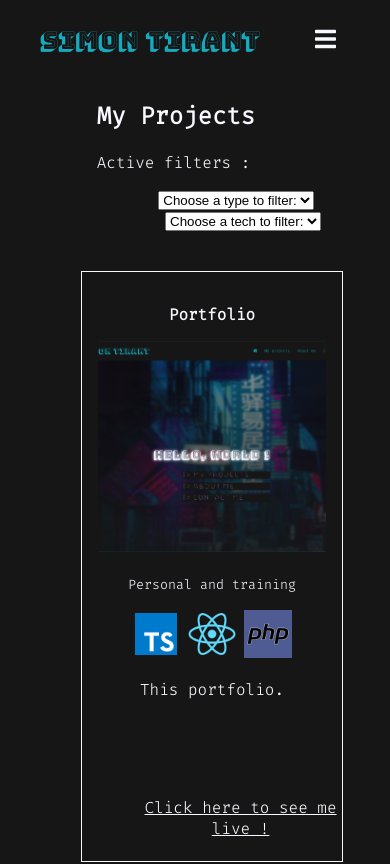
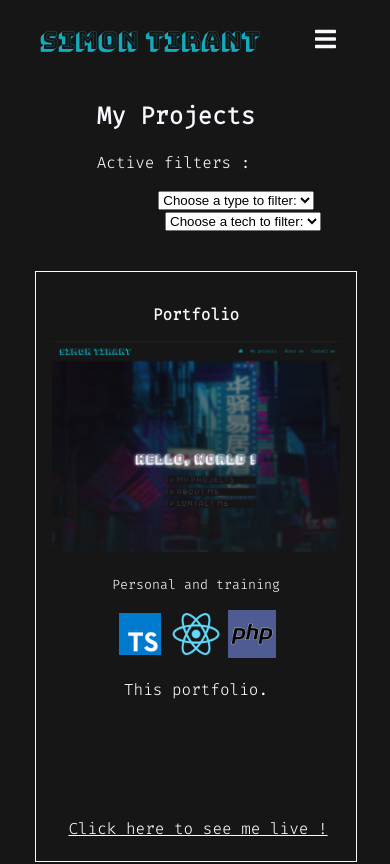
Before and after one commit to Sancxo/portfolio, a React (Create React App) app: page /projects in a window 390 px wide. Shown: the top 864 px of the page. Built offline with nearby package versions, Linux system fonts and the light colour scheme; a web font is replaced by a local one.

Commit message:
Improving responsive design on projects page

```diff
--- a/src/Assets/Style/style-declarations.d.ts
+++ b/src/Assets/Style/style-declarations.d.ts
@@ -30,11 +30,13 @@ declare module 'styled-components' {
     export interface BreakPoints {
         mobile: string;
         tablet: string;
+        tabletLandscape: string;
     };
 
     export interface MediaQueries {
         mobile: string,
-        tablet: string
+        tablet: string,
+        tabletLandscape: string
     }
 
 }
--- a/src/Assets/Style/style.ts
+++ b/src/Assets/Style/style.ts
@@ -35,7 +35,8 @@ const sizes: DefaultSizes = {
 
 const breakPoints: BreakPoints = {
         mobile: '480px',
-        tablet: '992px'
+        tablet: '992px',
+        tabletLandscape: '1535px'
 }
 
 function mediaQuery(cond: string): string {
@@ -44,7 +45,8 @@ function mediaQuery(cond: string): string {
 
 const mediaQueries: MediaQueries = {
         mobile: mediaQuery(breakPoints.mobile),
-        tablet: mediaQuery(breakPoints.tablet)
+        tablet: mediaQuery(breakPoints.tablet),
+        tabletLandscape: mediaQuery(breakPoints.tabletLandscape)
 }
 
 export {colours, fonts, sizes, mediaQueries};
--- a/src/Components/Card.tsx
+++ b/src/Components/Card.tsx
@@ -6,7 +6,7 @@ const CardTemplate = styled.div`
     text-align: center;
     border: solid ${colours.white} 1px;
     padding: 1em;
-    width: 100%;
+    width: calc(100% - 2em);
     height: 66vh
 `
 
@@ -40,7 +40,7 @@ function Card ({id, name, url, cover, category, desc, technos}: {
                 ))}
                 <p>{desc}</p>
                 {
-                    url !== "" && <a href={url} target="_blank" rel="noreferrer" style={{position: "absolute", bottom: "-1em", left: "0", translate: "12.5% 0"}}>Click here to see me live !</a>
+                    url !== "" && <a href={url} target="_blank" rel="noreferrer" style={{position: "absolute", bottom: "-1em", left: "-1em", translate: "12.5% 0"}}>Click here to see me live !</a>
                 }
             </div>
         </CardTemplate>
--- a/src/Pages/Home.tsx
+++ b/src/Pages/Home.tsx
@@ -1,5 +1,5 @@
 import styled, { keyframes } from 'styled-components';
-import { colours, fonts, mediaQueries, sizes } from '../Assets/Style/style';
+import { colours, fonts, sizes } from '../Assets/Style/style';
 import { animationDuration, fontGenerator, positionGenerator } from '../Assets/Helpers/generativeGlitchAnimation/properties-generators';
 import { glitchAnimation } from '../Assets/Helpers/generativeGlitchAnimation/animation-code-generator';
 import Bckgrd from '../Assets/Imgs/bckgrd_2.jpg';
--- a/src/Pages/Projects.tsx
+++ b/src/Pages/Projects.tsx
@@ -1,15 +1,19 @@
 import { useState } from "react";
 import styled from "styled-components";
 import { projectList, projectType, techList } from "../Assets/Helpers/projectData";
-import { colours, sizes } from "../Assets/Style/style";
+import { colours, mediaQueries, sizes } from "../Assets/Style/style";
 import Card from "../Components/Card";
 
-
+const ProjectContainer = styled.div`
+    margin-top: 3em;
+    padding: 0 12.5%;
+    @media ${mediaQueries.tabletLandscape} { padding: 0; }
+`
 const FilterContainer = styled.div`
     position: fixed;
     top: ${sizes.headerHeight};
-    left: 12.5%;
-    width: 75%;
+    left: 0;
+    width: 100%;
     background: ${colours.black};
     z-index: 1;
     padding: 3em;
@@ -49,8 +53,9 @@ function Projects() {
     }
 
     return (
-        <div style={{marginTop: "3em", padding: "0 12.5%"}}>
+        <ProjectContainer>
             <FilterContainer id="filter-container">
+                <div style={{padding: "0 12.5%"}}>
                     <h2>My Projects</h2>
 
                     <p>Active filters : {typeFilter !== "" ? filterTags(typeFilter) : null} {techFilter !== "" ? filterTags(techFilter) : null}</p>
@@ -69,6 +74,7 @@ function Projects() {
                                 <option value={techList[tech]} key={tech}>{tech}</option>
                             ))}
                         </select>
+                    </div>
                 </div>
             </FilterContainer>
 
@@ -93,7 +99,7 @@ function Projects() {
                     ))
                 }
             </CardsList>
-        </div>
+        </ProjectContainer>
     );
 };
 
```
Lines whose indentation alone changed are shown as unchanged.
